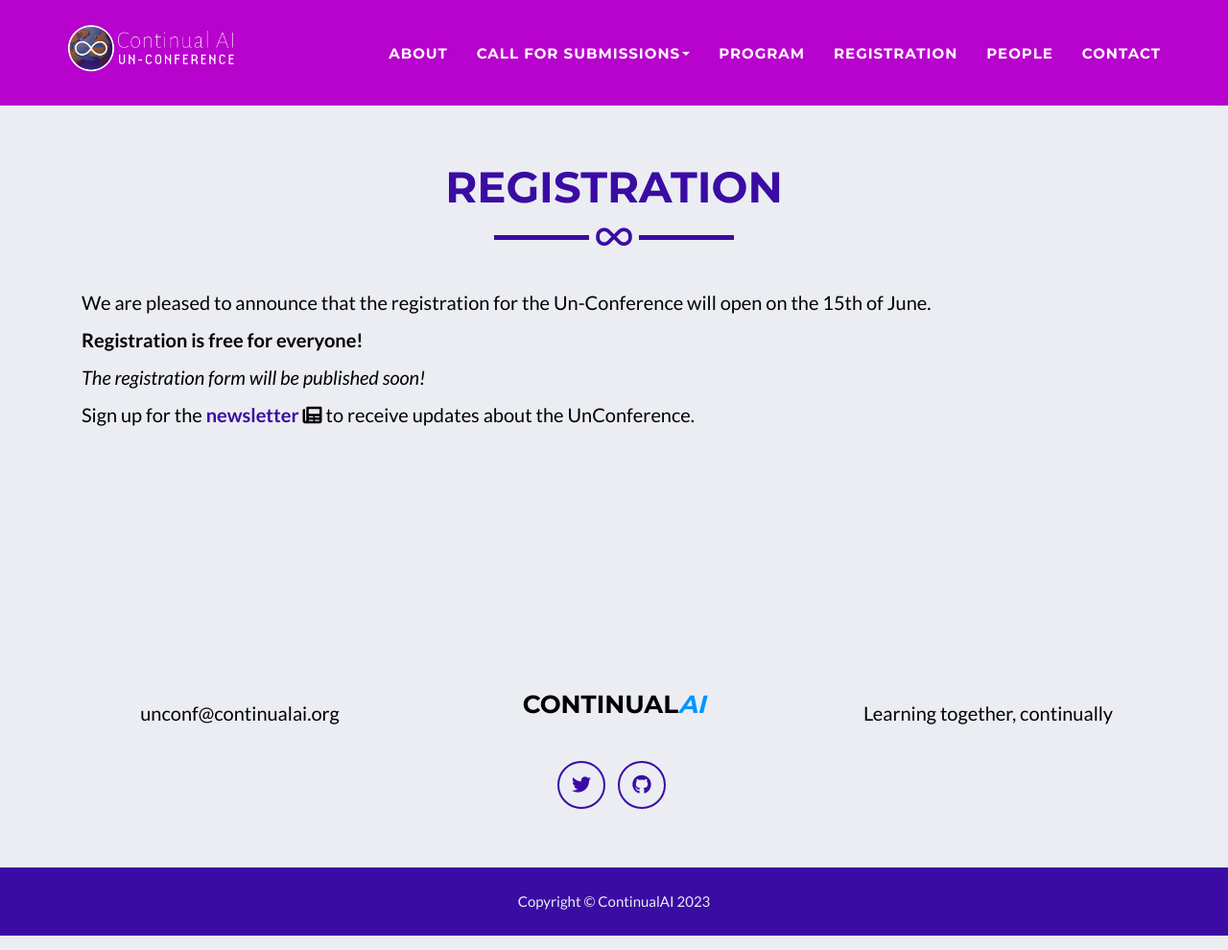
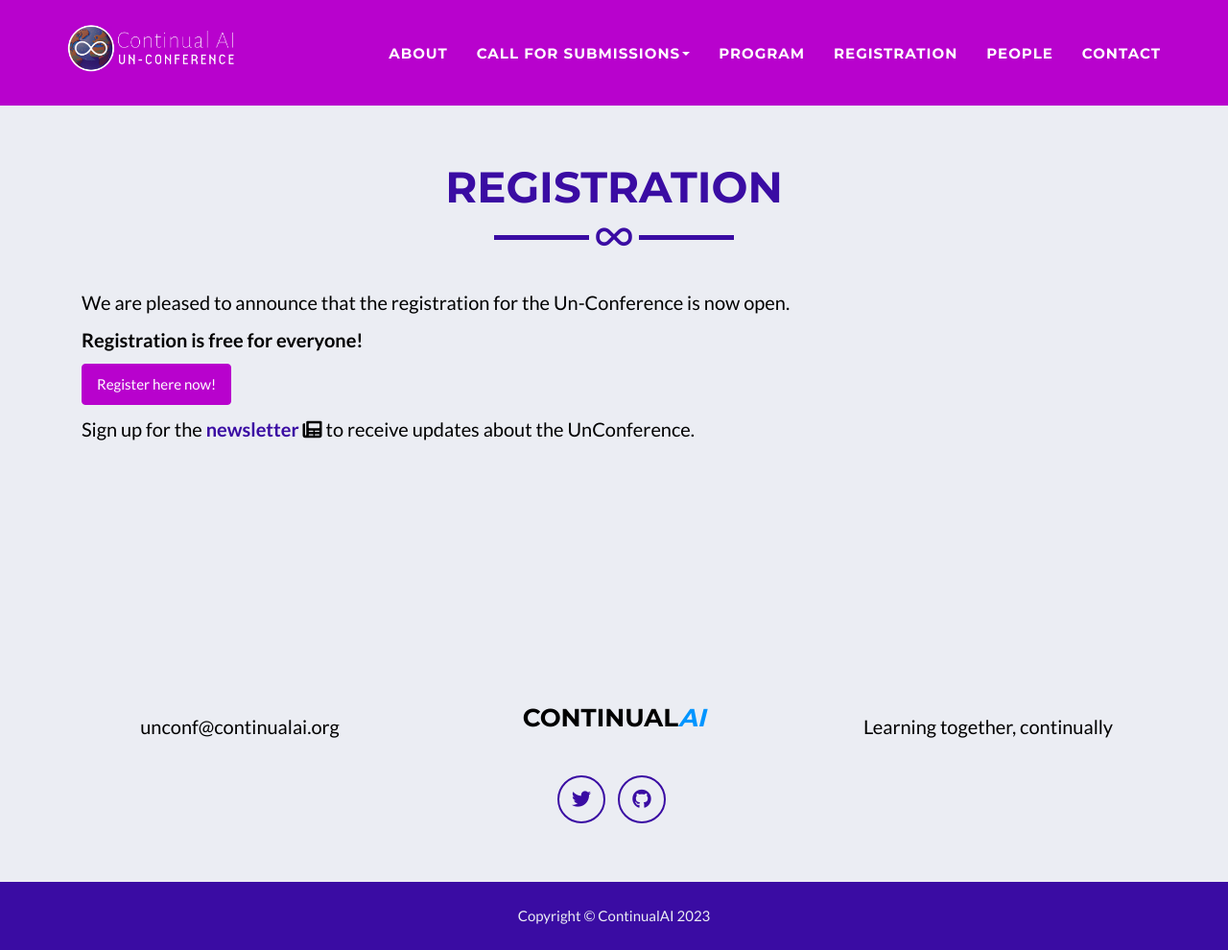
Before and after one commit to ContinualAI/CLAI_unconf, a Jekyll site: the page built from _posts/2023-05-26-registration.markdown, in a window 1280 px wide and 990 px high. Shown: the whole window at 96% size. Built offline with Jekyll 4.4.1, drawn with Linux system fonts in a browser that asks for light colours.

Commit message:
ud registration button

```diff
--- a/_includes/header.html
+++ b/_includes/header.html
@@ -21,7 +21,7 @@
           Anywhere on Earth
           </h3>
           <br>
-          <p>Register for updates:</p>
+          <a href="https://www.eventbrite.it/e/continualai-unconference-tickets-617690417667" target='_blank'><button type="button" class="btn btn-primary"><h4>Click here to register!</h4></button></a>
           <h4>
             <a style="color: beige;" href="https://twitter.com/ContinualAI" target="_blank">
               Twitter <i class="fa-brands fa-twitter"></i>
--- a/_posts/2023-05-26-registration.markdown
+++ b/_posts/2023-05-26-registration.markdown
@@ -12,10 +12,10 @@ title: Registration
 permalink: register
 ---
 
-We are pleased to announce that the registration for the Un-Conference will open on the 15th of June.
+We are pleased to announce that the registration for the Un-Conference is now open.
 
 **Registration is free for everyone!**
 
-*The registration form will be published soon!*
+<a href="https://www.eventbrite.it/e/continualai-unconference-tickets-617690417667" target='_blank'><button type="button" class="btn btn-primary">Register here now!</button></a>
 
 Sign up for the [**newsletter**](https://continualai.us3.list-manage.com/subscribe?u=29a139e2e5d0fc1e2ef05c1a9&id=bd92706098) <i class="fa-solid fa-newspaper"></i> to receive updates about the UnConference.
```
